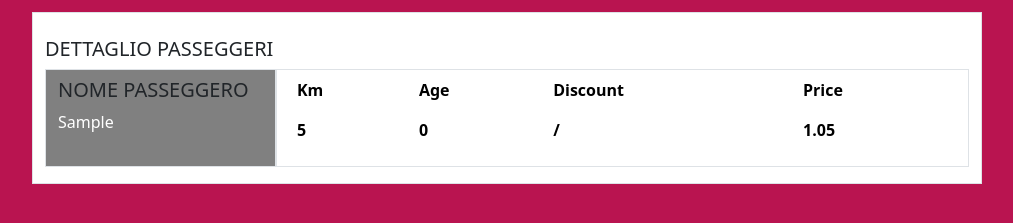
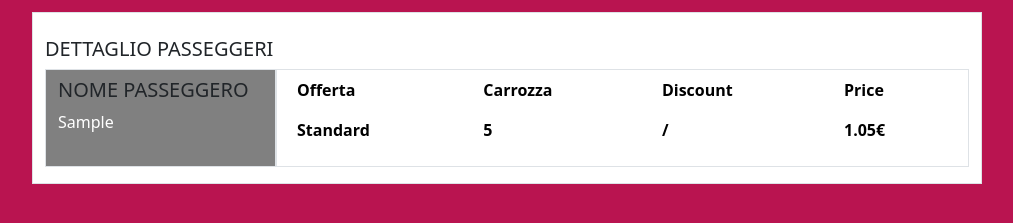
Before and after one commit to andreathepa/js-biglietto-treno-form, a plain HTML site: page index.html in a window 1280 px wide. Both pictures are taken after typing "Sample", "5" into the empty fields and a click on the button "Calcola". Shown: the part 427-650 px from the top of the page, without its empty margins (133-1146 px from the left). Drawn offline with nearby package versions, Linux system fonts and the light colour scheme.

Commit message:
Style, excercise complete

```diff
--- a/index.html
+++ b/index.html
@@ -84,16 +84,16 @@
                                     <table class="table table-borderless">
                                         <thead>
                                             <tr>
-                                                <th>Km</th>
-                                                <th>Age</th>
+                                                <th>Offerta</th>
+                                                <th>Carrozza</th>
                                                 <th>Discount</th>
                                                 <th>Price</th>
                                             </tr>
                                         </thead>
                                         <tbody>
                                             <tr>
-                                                <th><span id="show-km"></span></th>
-                                                <th><span id="show-age"></span></th>
+                                                <th><span id="show-offerta"></span></th>
+                                                <th><span id="show-carrozza"></span></th>
                                                 <th><span id="show-discount"></span></th>
                                                 <th><span id="show-price"></span></th>
                                             </tr>
--- a/js/script.js
+++ b/js/script.js
@@ -14,6 +14,10 @@ button.addEventListener('click', function(){
 
     let discount_perc;
 
+    let offerta;
+
+    let carrozza;
+
 
     let price = km * 0.21;
 
@@ -25,10 +29,14 @@ button.addEventListener('click', function(){
 
             // message += `Il prezzo del biglietto è di: ${price.toFixed(2)}€`;
             discount_perc = '/';
+            offerta = 'Standard';
+            carrozza = '5';
         }
         else if (age === 1){
             discount_perc = '20%';
             price *= 0.8;
+            offerta = 'Young';
+            carrozza = '3';
 
 
             // message += `Il prezzo del biglietto è di: ${price.toFixed(2)}€`;
@@ -36,16 +44,18 @@ button.addEventListener('click', function(){
         else{
             discount_perc = '40%';
             price *= 0.6;
+            offerta = 'Over-65';
+            carrozza = '1';
 
 
             // message += `Il prezzo del biglietto è di: ${price.toFixed(2)}€`;
         }
 
         document.getElementById('show-name').innerText = name;
-        document.getElementById('show-km').innerText = km;
-        document.getElementById('show-age').innerText = age;
+        document.getElementById('show-offerta').innerText = offerta;
+        document.getElementById('show-carrozza').innerText = carrozza;
         document.getElementById('show-discount').innerText = discount_perc;
-        document.getElementById('show-price').innerText = price;
+        document.getElementById('show-price').innerText = (price.toFixed(2)+'€');
 
 
     }
```
